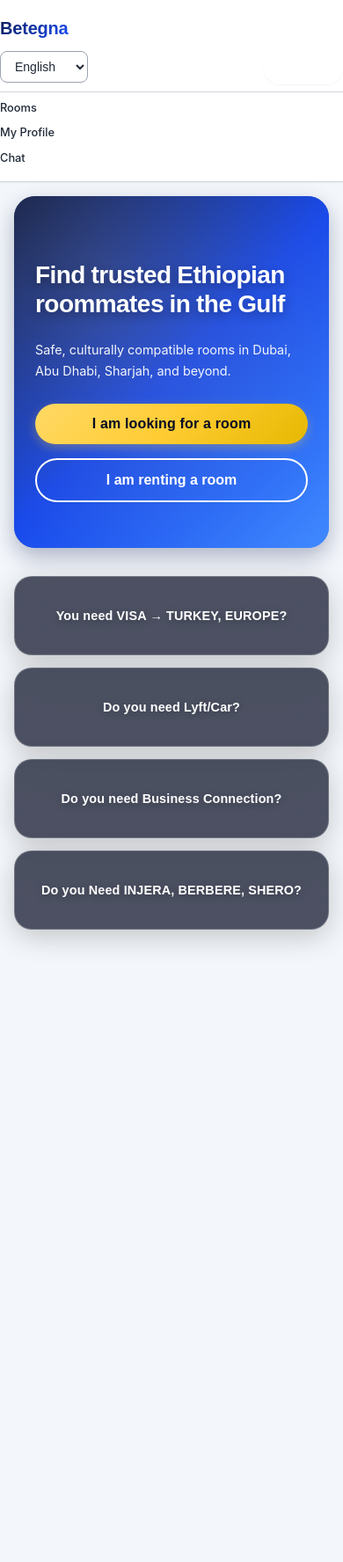
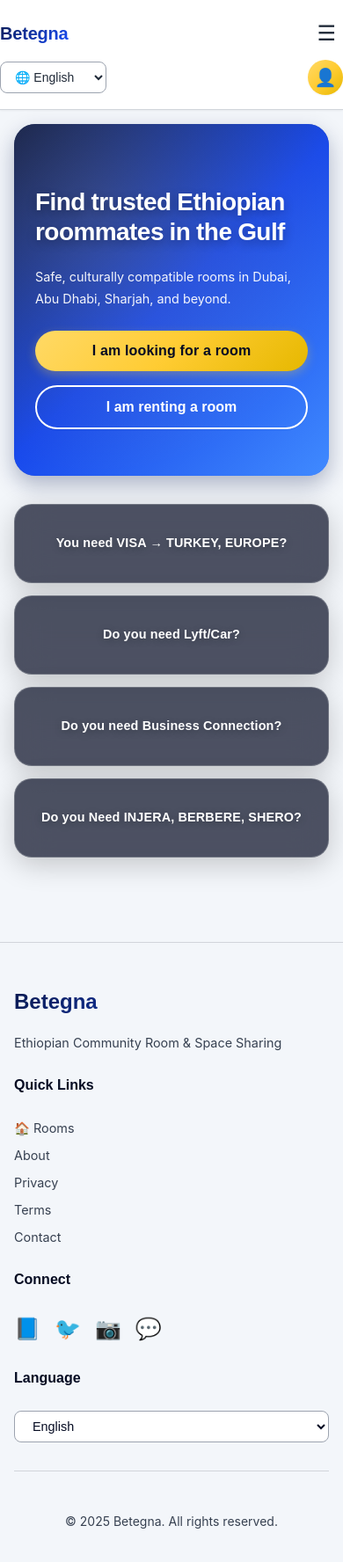
Before and after one commit to MZK2021/Betegna2Reserve, a React app in the folder frontend/: page / in a window 390 px wide. Shown: the top 1776 px of the page at 88% size. Before the commit the page ends 1089 px from the top, so only its background shows below. Built offline with nearby package versions, Linux system fonts and the light colour scheme; sample sign-in values are in the browser's storage; the HTML template or start-up script is replaced by a standard one.

Commit message:
Add enhanced navbar with profile dropdown, footer component, and mobile menu

```diff
--- a/frontend/src/App.css
+++ b/frontend/src/App.css
@@ -196,6 +196,107 @@ header .container {
 
 .nav-links a:hover::after {
   width: 100%;
+}
+
+/* Mobile Menu Button */
+.mobile-menu-btn {
+  display: none;
+  background: none;
+  border: none;
+  font-size: 1.5rem;
+  cursor: pointer;
+  padding: 0.5rem;
+  color: var(--gray-700);
+}
+
+/* Profile Dropdown */
+.profile-dropdown-wrapper {
+  position: relative;
+}
+
+.profile-icon-btn {
+  background: var(--gradient-gold);
+  border: none;
+  border-radius: 50%;
+  width: 40px;
+  height: 40px;
+  font-size: 1.25rem;
+  cursor: pointer;
+  display: flex;
+  align-items: center;
+  justify-content: center;
+  transition: all 0.3s;
+  box-shadow: var(--shadow-sm);
+}
+
+.profile-icon-btn:hover {
+  transform: scale(1.1);
+  box-shadow: var(--shadow-gold);
+}
+
+.profile-dropdown {
+  position: absolute;
+  top: calc(100% + 0.5rem);
+  right: 0;
+  background: var(--white);
+  border-radius: 12px;
+  box-shadow: var(--shadow-lg);
+  border: 1px solid var(--gray-200);
+  min-width: 180px;
+  padding: 0.5rem 0;
+  z-index: 1000;
+  animation: dropdownFadeIn 0.2s ease-out;
+}
+
+@keyframes dropdownFadeIn {
+  from {
+    opacity: 0;
+    transform: translateY(-10px);
+  }
+  to {
+    opacity: 1;
+    transform: translateY(0);
+  }
+}
+
+.profile-dropdown a,
+.profile-dropdown button {
+  display: block;
+  width: 100%;
+  padding: 0.75rem 1rem;
+  text-align: left;
+  text-decoration: none;
+  color: var(--gray-700);
+  background: none;
+  border: none;
+  cursor: pointer;
+  font-size: 0.9rem;
+  transition: all 0.2s;
+  display: flex;
+  align-items: center;
+  gap: 0.5rem;
+}
+
+.profile-dropdown a:hover,
+.profile-dropdown button:hover {
+  background: var(--gray-50);
+  color: var(--deep-royal-blue);
+}
+
+.profile-dropdown button {
+  border-top: 1px solid var(--gray-200);
+  margin-top: 0.25rem;
+  padding-top: 0.75rem;
+  color: var(--error);
+}
+
+.profile-dropdown button:hover {
+  background: #FEE2E2;
+  color: #991B1B;
+}
+
+.lang-select-wrapper {
+  position: relative;
 }
 
 /* Container */
@@ -849,20 +950,42 @@ header .container {
   header .container {
     padding: 0 1rem;
     flex-wrap: wrap;
+    position: relative;
+  }
+
+  .mobile-menu-btn {
+    display: block;
   }
 
   .nav-links {
-    gap: 0.75rem;
-    font-size: 0.875rem;
-    order: 3;
+    position: absolute;
+    top: 100%;
+    left: 0;
+    right: 0;
+    background: var(--white);
+    flex-direction: column;
+    align-items: flex-start;
+    padding: 1rem;
+    gap: 0.5rem;
+    border-top: 1px solid var(--gray-200);
+    box-shadow: var(--shadow-lg);
+    display: none;
     width: 100%;
-    margin-top: 0.5rem;
-    padding-top: 0.5rem;
-    border-top: 1px solid var(--gray-200);
+    margin-top: 0;
+  }
+
+  .nav-links-open {
+    display: flex;
   }
 
   .nav-links a {
-    font-size: 0.8rem;
+    font-size: 0.9rem;
+    padding: 0.5rem 0;
+    width: 100%;
+  }
+
+  .profile-dropdown {
+    right: 1rem;
   }
 
   .logo-text {
--- a/frontend/src/App.tsx
+++ b/frontend/src/App.tsx
@@ -1,3 +1,4 @@
+import React, { useState } from 'react'
 import { Routes, Route, Link, Navigate, useLocation } from 'react-router-dom'
 import { useTranslation } from 'react-i18next'
 import './App.css'
@@ -12,6 +13,7 @@ import { AdminPage } from './pages/AdminPage'
 import { MyRoomsPage } from './pages/MyRoomsPage'
 import { CreateRoomPage } from './pages/CreateRoomPage'
 import { HelpPage } from './pages/HelpPage'
+import { Footer } from './components/Footer'
 import { useAuth } from './hooks/useAuth'
 
 type ProtectedProps = {
@@ -35,6 +37,23 @@ function ProtectedRoute({ children, roles }: ProtectedProps) {
 function Header() {
   const { t, i18n } = useTranslation()
   const { user, logout } = useAuth()
+  const [showProfileDropdown, setShowProfileDropdown] = useState(false)
+  const [showMobileMenu, setShowMobileMenu] = useState(false)
+
+  // Close dropdown when clicking outside
+  React.useEffect(() => {
+    const handleClickOutside = (event: MouseEvent) => {
+      const target = event.target as HTMLElement
+      if (!target.closest('.profile-dropdown-wrapper')) {
+        setShowProfileDropdown(false)
+      }
+      if (!target.closest('.nav-links') && !target.closest('.mobile-menu-btn')) {
+        setShowMobileMenu(false)
+      }
+    }
+    document.addEventListener('mousedown', handleClickOutside)
+    return () => document.removeEventListener('mousedown', handleClickOutside)
+  }, [])
 
   return (
     <header>
@@ -42,27 +61,40 @@ function Header() {
         <Link to="/" className="logo-text">
           {t('appName')}
         </Link>
-        <nav className="nav-links">
-          <Link to="/rooms">{t('nav.rooms')}</Link>
+
+        {/* Mobile Menu Button */}
+        <button
+          className="mobile-menu-btn"
+          onClick={() => setShowMobileMenu(!showMobileMenu)}
+          aria-label="Toggle menu"
+        >
+          ☰
+        </button>
+
+        <nav className={`nav-links ${showMobileMenu ? 'nav-links-open' : ''}`}>
+          <Link to="/rooms">🏠 {t('nav.rooms')}</Link>
           {user && (user.role === 'OWNER' || user.role === 'BOTH') && (
-            <Link to="/my-rooms">{t('nav.myRooms')}</Link>
+            <Link to="/my-rooms">🛏️ {t('nav.myRooms')}</Link>
           )}
-          {user && <Link to="/profile">{t('nav.profile')}</Link>}
-          {user && <Link to="/chat">{t('nav.chat')}</Link>}
+          {user && <Link to="/profile">👤 {t('nav.profile')}</Link>}
+          {user && <Link to="/chat">💬 {t('nav.chat')}</Link>}
           {user?.role === 'ADMIN' && <Link to="/admin">{t('nav.admin')}</Link>}
         </nav>
+
         <div className="flex items-center gap-2" style={{ flexWrap: 'wrap' }}>
+          <div className="lang-select-wrapper">
             <select
               className="lang-select"
               value={i18n.language}
               onChange={(e) => i18n.changeLanguage(e.target.value)}
-            style={{ minWidth: '100px' }}
             >
-            <option value="en">{t('lang.en')}</option>
-            <option value="am">{t('lang.am')}</option>
-            <option value="om">{t('lang.om')}</option>
-            <option value="ti">{t('lang.ti')}</option>
+              <option value="en">🌐 {t('lang.en')}</option>
+              <option value="am">🌐 {t('lang.am')}</option>
+              <option value="om">🌐 {t('lang.om')}</option>
+              <option value="ti">🌐 {t('lang.ti')}</option>
             </select>
+          </div>
+
           {!user && (
             <>
               <Link to="/login" className="btn-secondary" style={{ whiteSpace: 'nowrap' }}>
@@ -73,10 +105,30 @@ function Header() {
               </Link>
             </>
           )}
+
           {user && (
-            <button className="btn-secondary" onClick={logout} style={{ whiteSpace: 'nowrap' }}>
-              {t('nav.logout')}
+            <div className="profile-dropdown-wrapper">
+              <button
+                className="profile-icon-btn"
+                onClick={() => setShowProfileDropdown(!showProfileDropdown)}
+                aria-label="Profile menu"
+              >
+                👤
               </button>
+              {showProfileDropdown && (
+                <div className="profile-dropdown">
+                  <Link to="/profile" onClick={() => setShowProfileDropdown(false)}>
+                    👤 View Profile
+                  </Link>
+                  <Link to="/profile" onClick={() => setShowProfileDropdown(false)}>
+                    ⚙️ Settings
+                  </Link>
+                  <button onClick={() => { logout(); setShowProfileDropdown(false); }}>
+                    🚪 {t('nav.logout')}
+                  </button>
+                </div>
+              )}
+            </div>
           )}
         </div>
       </div>
@@ -88,7 +140,7 @@ function App() {
   return (
     <div className="app-root">
       <Header />
-      <main className="container py-4">
+      <main className="container py-4" style={{ flex: 1 }}>
         <Routes>
           <Route path="/" element={<LandingPage />} />
           <Route path="/login" element={<LoginPage />} />
@@ -138,6 +190,7 @@ function App() {
           <Route path="/help" element={<HelpPage />} />
         </Routes>
       </main>
+      <Footer />
     </div>
   )
 }
--- /dev/null
+++ b/frontend/src/components/Footer.css
@@ -0,0 +1,124 @@
+.footer {
+  background: var(--soft-off-white);
+  border-top: 1px solid var(--gray-200);
+  margin-top: 4rem;
+  padding: 3rem 0 1.5rem;
+}
+
+.footer-content {
+  display: grid;
+  grid-template-columns: repeat(auto-fit, minmax(200px, 1fr));
+  gap: 2rem;
+  margin-bottom: 2rem;
+}
+
+.footer-section {
+  display: flex;
+  flex-direction: column;
+  gap: 1rem;
+}
+
+.footer-logo {
+  font-family: 'Poppins', sans-serif;
+  font-weight: 800;
+  font-size: 1.5rem;
+  color: var(--deep-royal-blue);
+  text-decoration: none;
+  background: var(--gradient-hero);
+  -webkit-background-clip: text;
+  -webkit-text-fill-color: transparent;
+  background-clip: text;
+}
+
+.footer-tagline {
+  font-size: 0.9rem;
+  color: var(--gray-600);
+  margin: 0;
+}
+
+.footer-heading {
+  font-family: 'Poppins', sans-serif;
+  font-weight: 700;
+  font-size: 1rem;
+  color: var(--gray-900);
+  margin: 0 0 0.5rem 0;
+}
+
+.footer-links {
+  list-style: none;
+  padding: 0;
+  margin: 0;
+  display: flex;
+  flex-direction: column;
+  gap: 0.5rem;
+}
+
+.footer-links a {
+  color: var(--gray-600);
+  text-decoration: none;
+  font-size: 0.9rem;
+  transition: color 0.2s;
+  display: flex;
+  align-items: center;
+  gap: 0.5rem;
+}
+
+.footer-links a:hover {
+  color: var(--deep-royal-blue);
+}
+
+.footer-social {
+  display: flex;
+  gap: 1rem;
+}
+
+.social-icon {
+  font-size: 1.5rem;
+  text-decoration: none;
+  transition: transform 0.2s;
+  display: inline-block;
+}
+
+.social-icon:hover {
+  transform: scale(1.2);
+}
+
+.footer-lang-select {
+  padding: 0.5rem 1rem;
+  border: 1px solid var(--gray-300);
+  border-radius: 8px;
+  background: var(--white);
+  color: var(--gray-900);
+  font-size: 0.9rem;
+  cursor: pointer;
+  transition: all 0.2s;
+}
+
+.footer-lang-select:hover {
+  border-color: var(--deep-royal-blue);
+}
+
+.footer-lang-select:focus {
+  outline: none;
+  border-color: var(--deep-royal-blue);
+  box-shadow: 0 0 0 3px var(--primary-lighter);
+}
+
+.footer-bottom {
+  text-align: center;
+  padding-top: 2rem;
+  border-top: 1px solid var(--gray-200);
+  color: var(--gray-600);
+  font-size: 0.875rem;
+}
+
+@media (max-width: 768px) {
+  .footer-content {
+    grid-template-columns: 1fr;
+    gap: 1.5rem;
+  }
+
+  .footer-social {
+    justify-content: flex-start;
+  }
+}
--- /dev/null
+++ b/frontend/src/components/Footer.tsx
@@ -0,0 +1,61 @@
+import { Link } from 'react-router-dom'
+import { useTranslation } from 'react-i18next'
+import './Footer.css'
+
+export function Footer() {
+  const { t, i18n } = useTranslation()
+
+  return (
+    <footer className="footer">
+      <div className="container">
+        <div className="footer-content">
+          <div className="footer-section">
+            <Link to="/" className="footer-logo">
+              {t('appName')}
+            </Link>
+            <p className="footer-tagline">{t('tagline')}</p>
+          </div>
+
+          <div className="footer-section">
+            <h4 className="footer-heading">Quick Links</h4>
+            <ul className="footer-links">
+              <li><Link to="/rooms">🏠 {t('nav.rooms')}</Link></li>
+              <li><Link to="/about">About</Link></li>
+              <li><Link to="/privacy">Privacy</Link></li>
+              <li><Link to="/terms">Terms</Link></li>
+              <li><Link to="/help">Contact</Link></li>
+            </ul>
+          </div>
+
+          <div className="footer-section">
+            <h4 className="footer-heading">Connect</h4>
+            <div className="footer-social">
+              <a href="#" aria-label="Facebook" className="social-icon">📘</a>
+              <a href="#" aria-label="Twitter" className="social-icon">🐦</a>
+              <a href="#" aria-label="Instagram" className="social-icon">📷</a>
+              <a href="#" aria-label="WhatsApp" className="social-icon">💬</a>
+            </div>
+          </div>
+
+          <div className="footer-section">
+            <h4 className="footer-heading">Language</h4>
+            <select
+              className="footer-lang-select"
+              value={i18n.language}
+              onChange={(e) => i18n.changeLanguage(e.target.value)}
+            >
+              <option value="en">{t('lang.en')}</option>
+              <option value="am">{t('lang.am')}</option>
+              <option value="om">{t('lang.om')}</option>
+              <option value="ti">{t('lang.ti')}</option>
+            </select>
+          </div>
+        </div>
+
+        <div className="footer-bottom">
+          <p>&copy; {new Date().getFullYear()} Betegna. All rights reserved.</p>
+        </div>
+      </div>
+    </footer>
+  )
+}
```
Lines whose indentation alone changed are shown as unchanged.
